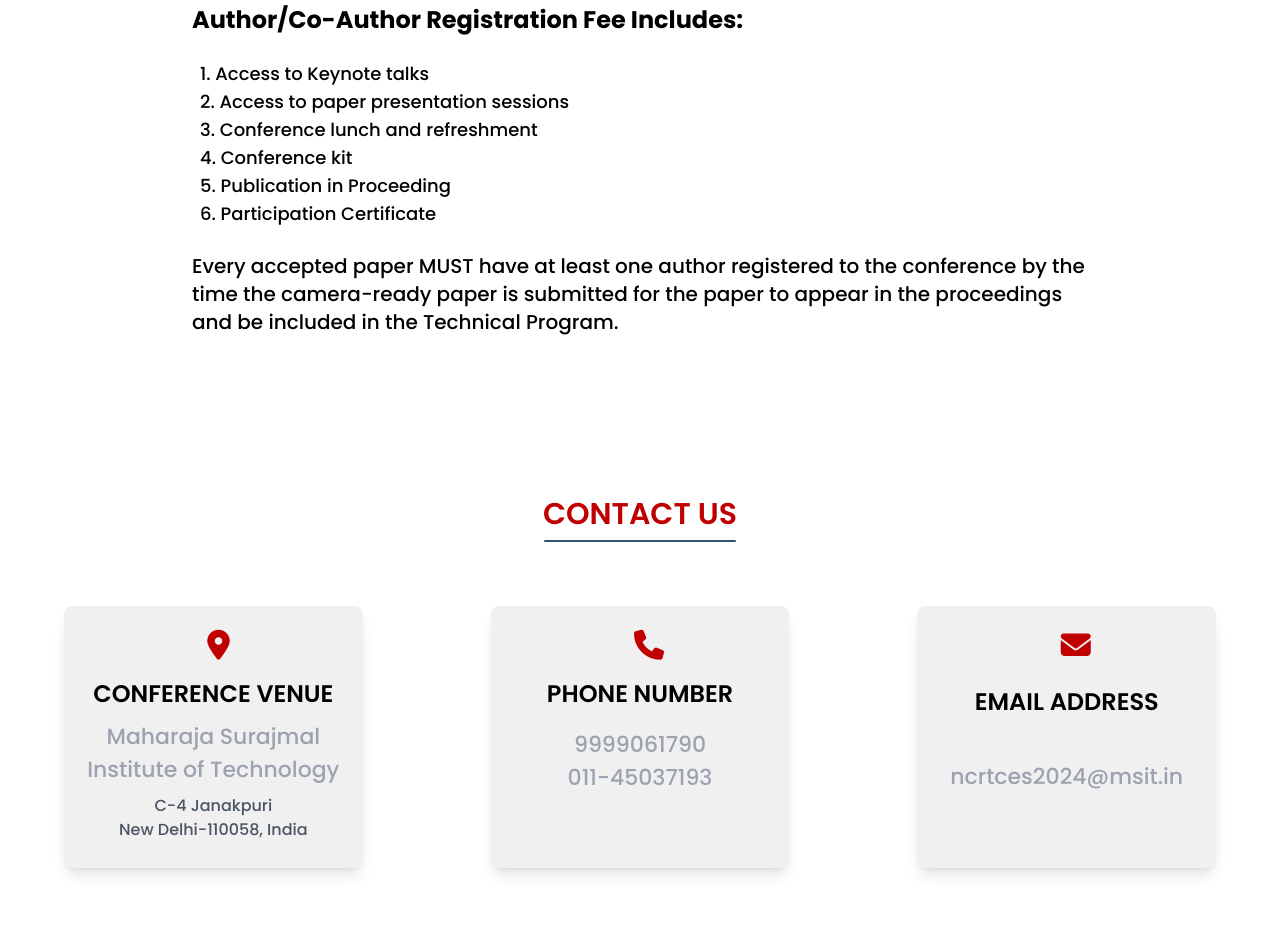
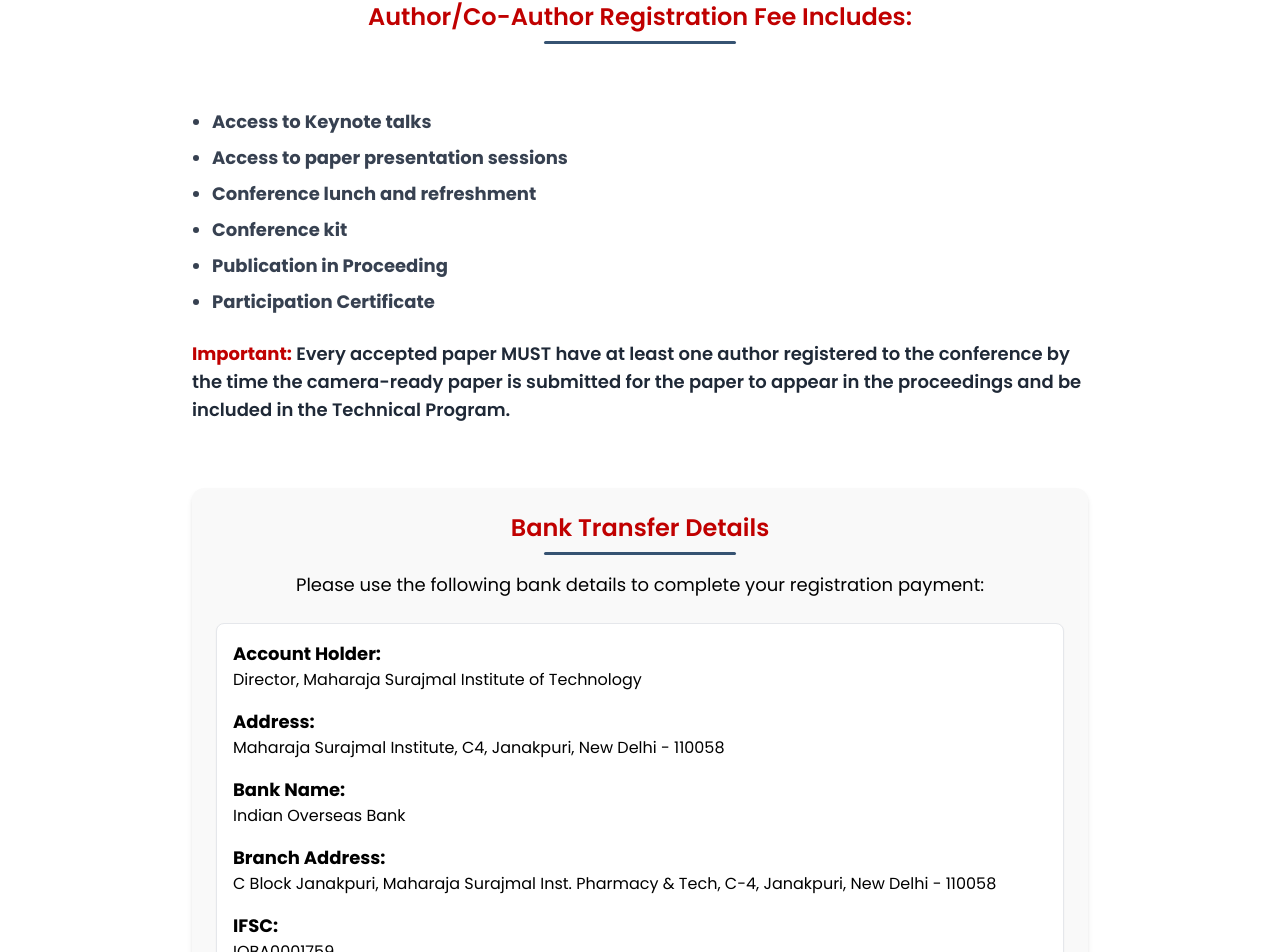
Before and after one commit to c4dr-me/ncrtces-website, a React (Vite) app: page /registration in a window 1280 px wide. Shown: the part 9844-10796 px from the top of the page. Built offline with nearby package versions, Linux system fonts and the light colour scheme.

Commit message:
bank details added

```diff
--- a/pages/Committee.jsx
+++ b/pages/Committee.jsx
@@ -288,7 +288,7 @@
             <h1 className="text-[#c00000] text-center text-3xl font-[600]">
               COMMITTEES
             </h1>
-            <div className="w-[100px] h-[2px] mx-auto mt-2 bg-[#365372] rounded-xl mb-8"></div>
+            <div className="w-[100px] h-[3px] mx-auto mt-2 bg-[#365372] rounded-xl mb-8"></div>
           </div>
           <div className="grid grid-cols-1 md:grid-cols-3 mt-8 mx-auto">
             <button className={`mx-auto tab text-lg rounded-lg ${activeTab === 'committee0' ? 'text-white bg-[#365372] ' : 'text-black border-black bg-white hover:border shadow-lg '} w-[80%] py-1`} onClick={() => changeTab('committee0')}>Organising Committee</button>
--- a/pages/Registration.jsx
+++ b/pages/Registration.jsx
@@ -2,54 +2,132 @@
   return (
     <section id="reg">
       <div className="h-8 w-full "></div>
-      <div className='w-full min-h-80'>
-        <div className='bg-white px-[5%] md:px-[15%]'>
+      <div className="w-full min-h-80">
+        <div className="bg-white px-[5%] md:px-[15%]">
           <div>
-            <h1 className='text-[#c00000] pt-16 text-center text-3xl font-[600]'>REGISTRATIONS</h1>
-            <div className='w-48 h-[3px] mx-auto mt-2 bg-[#365372] rounded-xl'></div>
+            <h1 className="text-[#c00000] pt-16 text-center text-3xl font-[600]">
+              REGISTRATIONS
+            </h1>
+            <div className="w-48 h-[3px] mx-auto mt-2 bg-[#365372] rounded-xl"></div>
             <div className="h-12 bg-white w-full"></div>
           </div>
-          <br/>
+          <br />
           <div className="w-full max-w-3xl mx-auto">
             <div className="flex text-md md:text-xl text-white bg-blue-400 font-[500]">
               <div className="w-1/2 text-center py-3">Category</div>
-              <div className='w-1 h-auto border-r-2 border-white'></div>
+              <div className="w-1 h-auto border-r-2 border-white"></div>
               <div className="w-1/2 text-center py-3">INR</div>
             </div>
             <div className="flex text-md md:text-xl">
-              <div className="w-1/2 text-center py-3">Student/Research Scholar</div>
-              <div className='w-1 h-auto border-r-2 border-[#e9e9e9]'></div>
+              <div className="w-1/2 text-center py-3">
+                Student/Research Scholar
+              </div>
+              <div className="w-1 h-auto border-r-2 border-[#e9e9e9]"></div>
               <div className="w-1/2 text-center py-3">1,500</div>
             </div>
             <div className="flex text-md md:text-xl bg-[#e9e9e9]">
               <div className="w-1/2 text-center py-3">Academic/Faculty</div>
-              <div className='w-1 h-auto border-r-2 border-white'></div>
+              <div className="w-1 h-auto border-r-2 border-white"></div>
               <div className="w-1/2 text-center py-3">3,000</div>
             </div>
             <div className="flex text-md md:text-xl">
               <div className="w-1/2 text-center py-3">Industry/Delegates</div>
-              <div className='w-1 h-auto border-r-2 border-[#e9e9e9]'></div>
+              <div className="w-1 h-auto border-r-2 border-[#e9e9e9]"></div>
               <div className="w-1/2 text-center py-3">5,000</div>
             </div>
             <div className="flex text-md md:text-xl bg-[#e9e9e9]">
               <div className="w-1/2 text-center py-3">Attendees</div>
-              <div className='w-1 h-auto border-r-2 border-white'></div>
+              <div className="w-1 h-auto border-r-2 border-white"></div>
               <div className="w-1/2 text-center py-3">1,000</div>
             </div>
           </div>
           <br />
-          <h2 className="pb-6 text-md md:text-2xl mt-20"><strong>Author/Co-Author Registration Fee Includes:</strong><br/></h2>
-          <ul className="text-md md:text-lg font-[500] pl-2 list-decimal list-inside">
-            <li>Access to Keynote talks</li>
-            <li>Access to paper presentation sessions</li>
-            <li>Conference lunch and refreshment</li>
-            <li>Conference kit</li>
-            <li>Publication in Proceeding</li>
-            <li>Participation Certificate</li>
+          <h2 className="text-xl pt-8 md:text-2xl font-semibold text-center text-[#c00000]">
+            Author/Co-Author Registration Fee Includes:
+          </h2>
+          <div className="w-48 h-[3px] mx-auto mt-2 bg-[#365372] rounded-xl mb-16"></div>
+          <ul className="list-disc pl-5 text-md md:text-lg font-medium leading-relaxed space-y-2">
+            <li className="text-gray-700">
+              <span className="font-bold ">Access to Keynote talks</span>
+            </li>
+            <li className="text-gray-700">
+              <span className="font-bold">
+                Access to paper presentation sessions
+              </span>
+            </li>
+            <li className="text-gray-700">
+              <span className="font-bold ">
+                Conference lunch and refreshment
+              </span>
+            </li>
+            <li className="text-gray-700">
+              <span className="font-bold ">Conference kit</span>
+            </li>
+            <li className="text-gray-700">
+              <span className="font-bold ">Publication in Proceeding</span>
+            </li>
+            <li className="text-gray-700">
+              <span className="font-bold ">Participation Certificate</span>
+            </li>
           </ul>
-          <p className="text-md md:text-xl pt-6 font-[500]">
-            Every accepted paper MUST have at least one author registered to the conference by the time the camera-ready paper is submitted for the paper to appear in the proceedings and be included in the Technical Program.
+          <p className="text-md md:text-lg mt-6 font-semibold text-gray-800">
+            <span className="text-[#c00000] font-bold">Important:</span> Every
+            accepted paper MUST have at least one author registered to the
+            conference by the time the camera-ready paper is submitted for the
+            paper to appear in the proceedings and be included in the Technical
+            Program.
           </p>
+
+          {/* Payment Information Section */}
+          <div className="mt-16 bg-[#f9f9f9] p-6 rounded-xl shadow-md">
+            <h2 className="text-xl md:text-2xl font-semibold text-center text-[#c00000]">
+              Bank Transfer Details
+            </h2>
+            <div className="w-48 h-[3px] mx-auto mt-2 bg-[#365372] rounded-xl"></div>
+
+            <p className="text-md md:text-lg text-center mt-4">
+              Please use the following bank details to complete your
+              registration payment:
+            </p>
+
+            {/* Bank Details in a Card Style */}
+            <div className="mt-6 p-4 bg-white rounded-lg shadow-sm border">
+              <div className="mb-4">
+                <p className="font-bold text-md md:text-lg">Account Holder:</p>
+                <p>Director, Maharaja Surajmal Institute of Technology</p>
+              </div>
+              <div className="mb-4">
+                <p className="font-bold text-md md:text-lg">Address:</p>
+                <p>
+                  Maharaja Surajmal Institute, C4, Janakpuri, New Delhi - 110058
+                </p>
+              </div>
+              <div className="mb-4">
+                <p className="font-bold text-md md:text-lg">Bank Name:</p>
+                <p>Indian Overseas Bank</p>
+              </div>
+              <div className="mb-4">
+                <p className="font-bold text-md md:text-lg">Branch Address:</p>
+                <p>
+                  C Block Janakpuri, Maharaja Surajmal Inst. Pharmacy & Tech,
+                  C-4, Janakpuri, New Delhi - 110058
+                </p>
+              </div>
+              <div className="mb-4">
+                <p className="font-bold text-md md:text-lg">IFSC:</p>
+                <p>IOBA0001759</p>
+              </div>
+              <div className="mb-4">
+                <p className="font-bold text-md md:text-lg">Account Number:</p>
+                <p>175901000007113</p>
+              </div>
+            </div>
+
+            <p className="text-md md:text-lg text-center font-medium mt-6">
+              Ensure to include your full name and registration category while
+              making the payment.
+            </p>
+          </div>
         </div>
       </div>
     </section>
--- a/pages/Schedule.jsx
+++ b/pages/Schedule.jsx
@@ -4,6 +4,7 @@
       <div className='bg-white w-full px-[5%] md:px-[15%]'>
         <div>
           <h1 className='text-[#c00000] pt-10 text-center text-3xl font-[600]'>SCHEDULE</h1>
+          <div className="w-[100px] h-[3px] mx-auto mt-2 bg-[#365372] rounded-xl mb-8"></div>
           <h2 className='text-[#000000] pt-12 text-center text-3xl font-[450]'>IMPORTANT DATES</h2>
           <div className='w-48 h-[3px] mx-auto mt-2 bg-[#365372] rounded-xl'></div>
           <div className="h-12 bg-white w-full"></div>
--- a/pages/Tracks.jsx
+++ b/pages/Tracks.jsx
@@ -114,7 +114,7 @@
             <h1 className="text-[#c00000] text-center text-3xl font-[600]">
               TRACKS
             </h1>
-            <div className="w-[100px] h-[2px] mx-auto mt-2 bg-[#365372] rounded-xl mb-8"></div>
+            <div className="w-[100px] h-[3px] mx-auto mt-2 bg-[#365372] rounded-xl mb-8"></div>
           </div>
           <div className="flex flex-col md:flex-row md:space-x-8 m-5">
             <div className="w-full md:w-[300px] relative flex">
```
